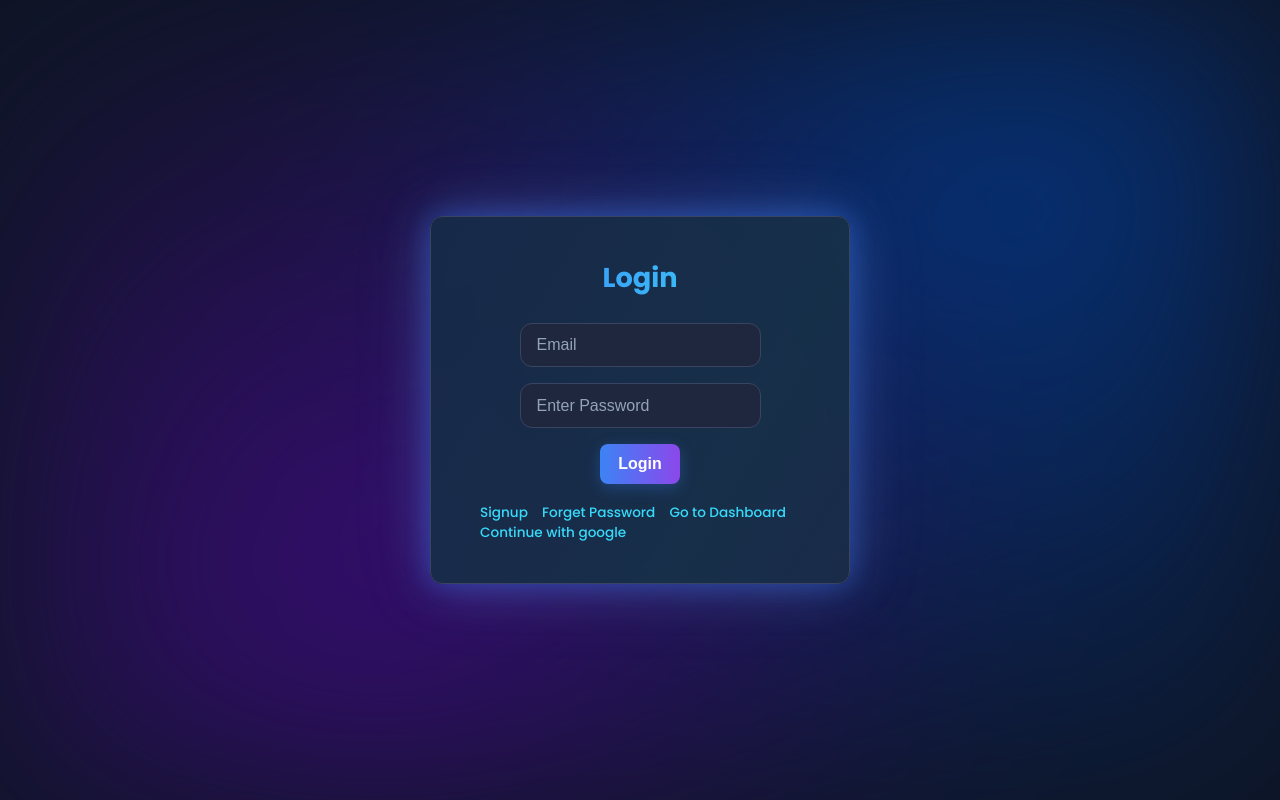
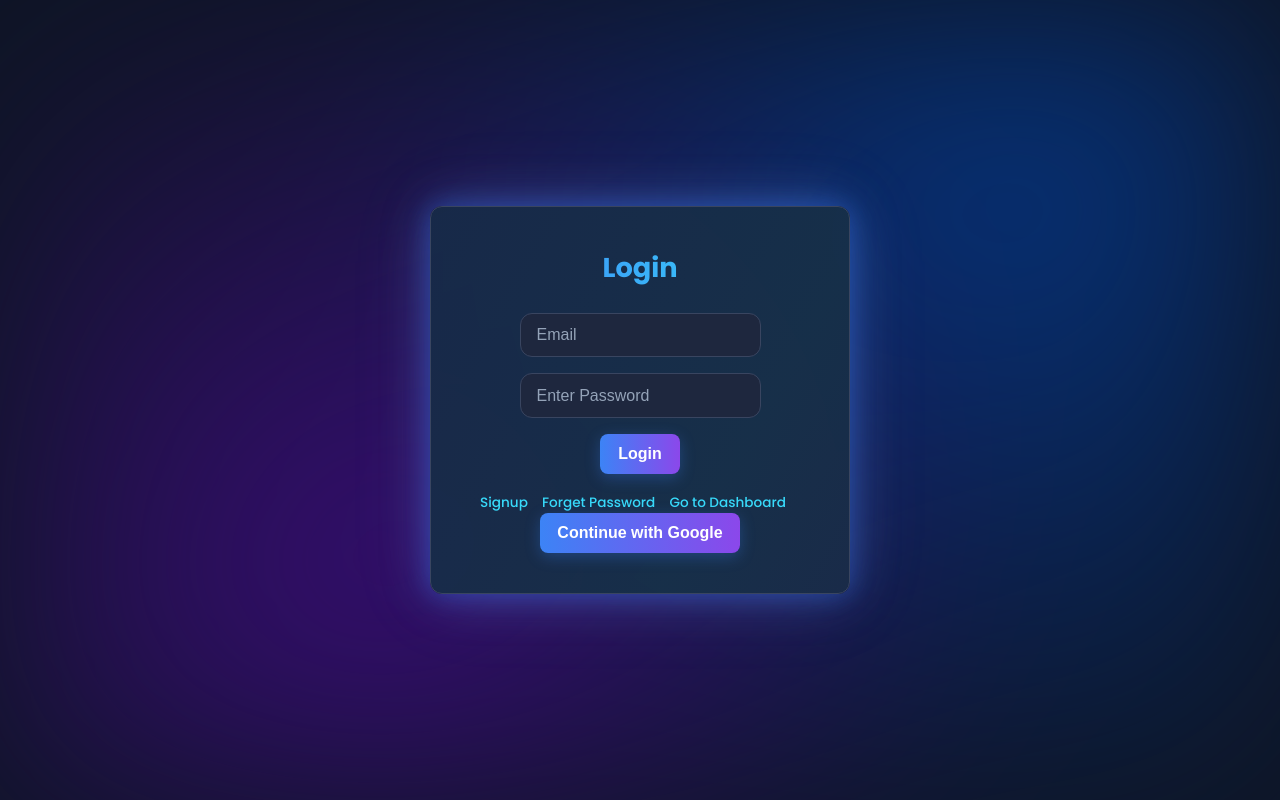
Before and after one commit to Aimathedev/referalfront, a React (Vite) app: page / in a window 1280 px wide. Built offline with nearby package versions, Linux system fonts and the light colour scheme; the HTML template or start-up script is replaced by a standard one.

Commit message:
updated version

```diff
--- a/src/comps/Dashboard.jsx
+++ b/src/comps/Dashboard.jsx
@@ -154,7 +154,6 @@ const Dashboard = () => {
                 </>
               )}
             </div>
-            {/* ==== Levels Section ==== */}
             <div className="referral-levels-section">
               <h3>Referral Levels</h3>
               <div className="levels-container">
@@ -172,7 +171,6 @@ const Dashboard = () => {
                 </div>
               </div>
 
-              {/* ==== Summary Section ==== */}
               <div className="referral-summary-cards">
                 <div className="summary-card">
                   <h4>Direct Referrals</h4>
--- a/src/comps/Login.jsx
+++ b/src/comps/Login.jsx
@@ -76,8 +76,7 @@ const Login = () => {
             Forget Password
           </Link>
           <Link to="/dashboard" className="login-link">Go to Dashboard</Link> <br />
-          <a href="https://www.google.com/" className="login-link" >Continue with google</a>
-
+             <button type="submit" className="Google-button">Continue  with Google</button>
         </div>
       </div>
 
--- a/src/comps/Signup.jsx
+++ b/src/comps/Signup.jsx
@@ -153,8 +153,7 @@ const Signup = () => {
                 Login
               </Link>
             </p><br />
-             <a href="https://www.google.com/" className="login-link" >Continue with google</a>
-
+              <button type="submit" className="signup-button">Continue with Google</button>
           </div>
         </form>
       </div>
--- a/src/css/login.css
+++ b/src/css/login.css
@@ -209,7 +209,29 @@ body::before {
 .login-button:active {
   transform: scale(0.98);
 }
-
+.Google-button{
+   width: 200px;
+  max-width: 400px;
+  height: 2.5rem;
+  font-size: 1rem;
+  font-weight: 600;
+  border: none;
+  border-radius: calc(var(--radius) - 4px);
+  background: linear-gradient(to right, hsl(var(--primary)), hsl(var(--secondary)));
+  color: hsl(var(--primary-foreground));
+  cursor: pointer;
+  transition: all 0.3s ease;
+  box-shadow: 0 4px 15px rgba(59, 130, 246, 0.3);
+  margin: 0 auto;
+  display: block;
+}
+.Google-button:hover {
+  transform: scale(1.03);
+  box-shadow: 0 8px 25px rgba(59, 130, 246, 0.4);
+}
+.Google-button:active {
+  transform: scale(0.98);
+}
 
 .login-links {
   display: flex;
```
Also changed, not shown: src/css/dashboard.css (+0 -10 lines).
